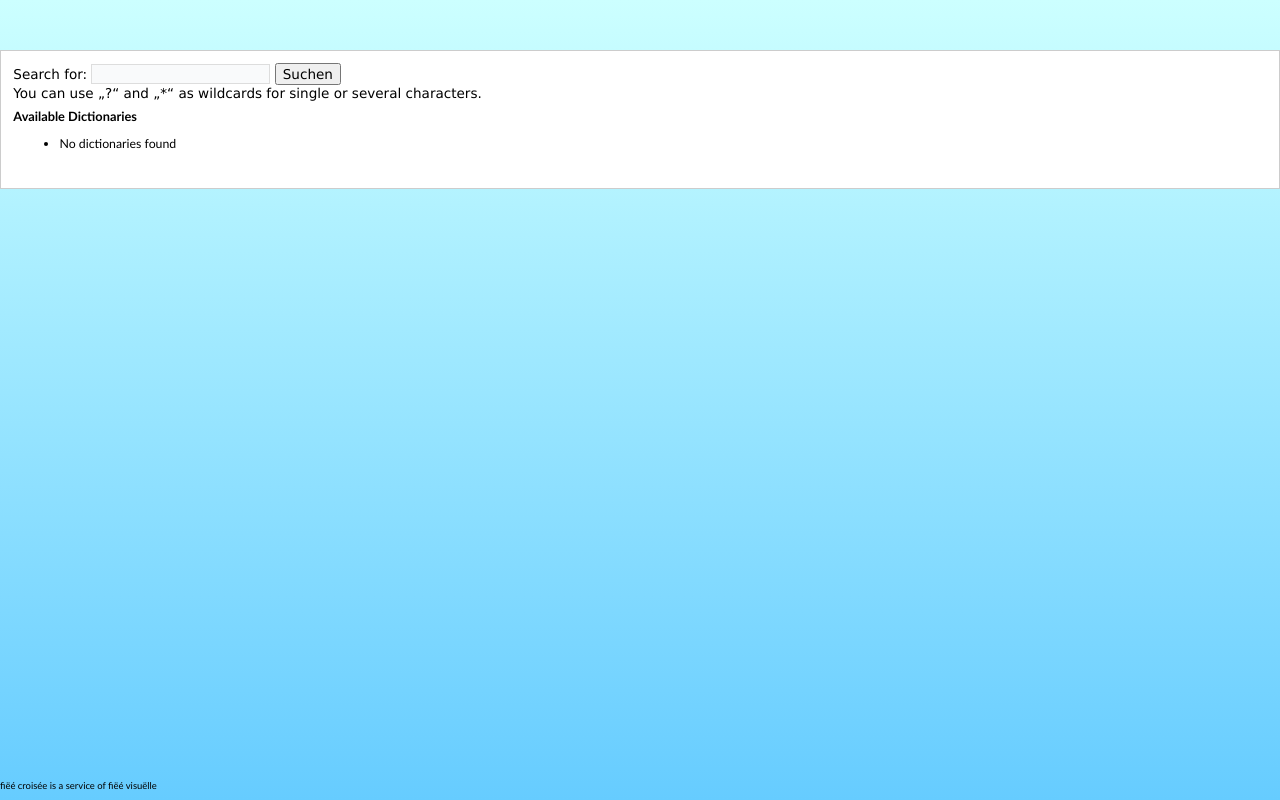
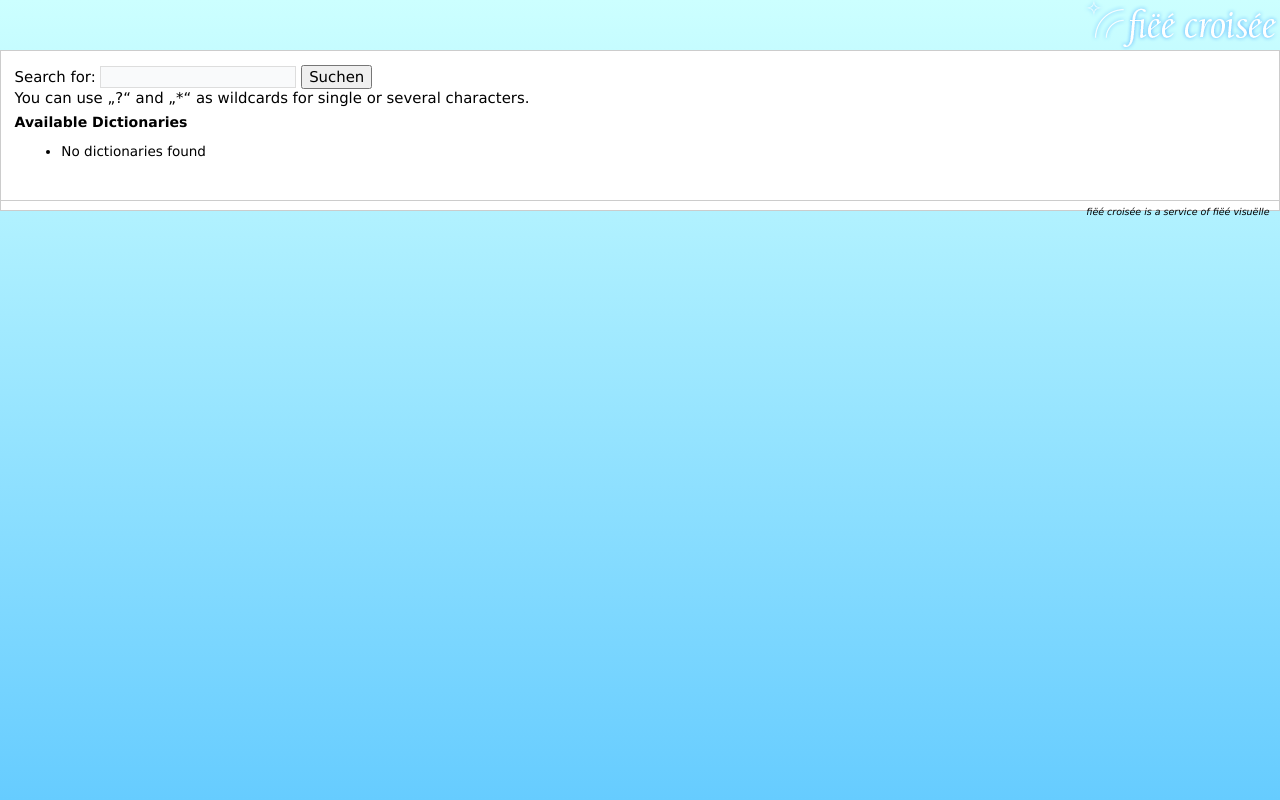
Before and after one commit to fiee/croisee, a Django app: page / in a window 1280 px wide. Run offline with Django 3.2, Linux system fonts and the light colour scheme; data that the repository does not hold is empty; some libraries are stand-ins or nearby versions.

Commit message:
finetuning the GUI

```diff
--- a/croisee/static/css/style.css
+++ b/croisee/static/css/style.css
@@ -9,7 +9,7 @@ html {
 
 body {
 	margin: 0 0 0 0;
-	font-family: "Trebuchet MS", Helvetica, Arial, sans-serif;
+	font-family: Lucida Grande, Lucida Sans, Helvetica, Arial, sans-serif;
     text-align: left;
     font-size: 77%;
 	volume: medium;
@@ -60,6 +60,16 @@ h1, h2, h3, h4, h5 {
 	margin: 0.5em 0 0.5em 0;
 }
 
+.fiee h1 {
+	font-size:35px;
+	font-family: Berkeley, Times, serif;
+	font-style:italic;
+	font-weight: lighter;
+	text-align: right;
+	color: #fff;
+	margin: 0;
+}
+
 h1 {
 	font-size: 108%;
 }
@@ -94,13 +104,18 @@ li, dd {
 }
 
 #bd {
-	border: 1px solid #ccc;
-	background-color: #fff;
 	padding: 1em 1em 2em 1em;
 }
 
+#bd, #ft {
+	border: 1px solid #ccc;
+	background-color: #fff;
+}
+
 #ft {
-	position: fixed;
+	position: relative;
 	bottom: 0;
 	font-size: 77%;
+	border-top: none;
+	padding: 0.5em 1em 0.5em 1em;
 }
--- a/croisee/templates/root.html
+++ b/croisee/templates/root.html
@@ -19,9 +19,10 @@
 	<div id="doc2" class="yui-t5">
 		<div id="hd">
 			{% block hd %}
+			<div class="fiee"><h1><img src="{{ MEDIA_URL }}/img/fiee_croisee.png" alt="ﬁëé croisée" /></h1></div>
 			{% endblock %}
 		</div>
-		<div id="bd">
+		<div id="bd" class="ui-widget">
 			{% block bd %}
 			<div id="yui-main">
 				<div class="yui-b">
@@ -38,7 +39,7 @@
 		</div>
 		<div id="ft">
 			{% block ft %}
-			<p class="author"><a href="http://www.fiee.net">{% trans "fiëé croisée is a service of fiëé visuëlle" %}</a></p>
+			<div class="right"><em><a href="http://www.fiee.net">{% trans "fiëé croisée is a service of fiëé visuëlle" %}</a></em></div>
 			{% endblock %}
 		</div>
 	</div>
```
Also changed, not shown: croisee/static/img/fiee_croisee.png (added).
